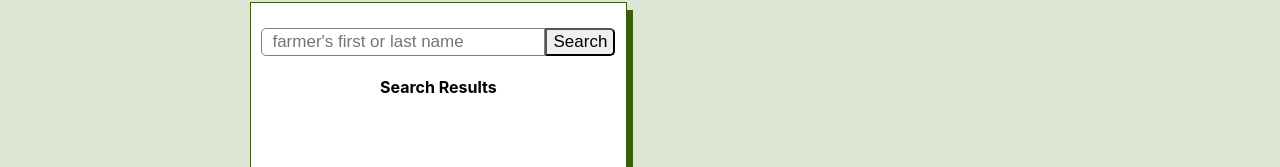
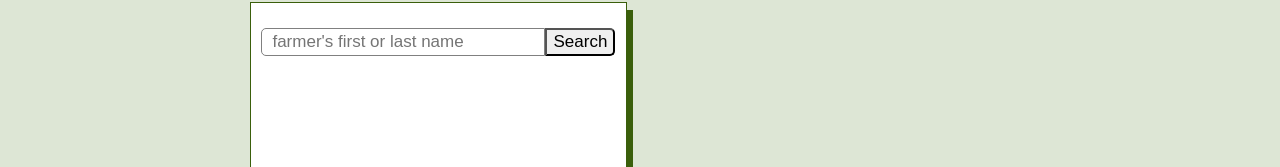
Before and after one commit to coula3/farm-connect, a React (Create React App) app in the folder farm-connect-frontend/: page /users/search-farmers in a window 1280 px wide. Shown: the part 196-363 px from the top of the page. Built offline with nearby package versions, Linux system fonts and the light colour scheme.

Commit message:
render search result on SearchUsers

```diff
--- a/farm-connect-frontend/src/containers/SearchUsers/SearchUsers.js
+++ b/farm-connect-frontend/src/containers/SearchUsers/SearchUsers.js
@@ -21,6 +21,16 @@ class SearchUsers extends Component {
     }
 
     render(){
+        const renderSearchResults = searchResults => {
+                return (
+                    <ol style={{padding:"0px 20px 0px 20px"}}>
+                        { searchResults.data.map(user =>
+                            <li key={user.id} style={{listStyle:"none"}}>{user.attributes.first_name} {user.attributes.last_name}</li>)
+                        }
+                    </ol>
+                );
+            };
+
         return (
             <div className="SearchUsers_main_div">
                 <div className="search_users_card">
@@ -30,7 +40,7 @@ class SearchUsers extends Component {
                     </form>
                     {   this.props.isLoading
                             ?   <Loader />
-                            :   <h4>Search Results</h4>
+                            :   this.props.searchResults.data && renderSearchResults(this.props.searchResults)
                     }
                 </div>
             </div>
```
